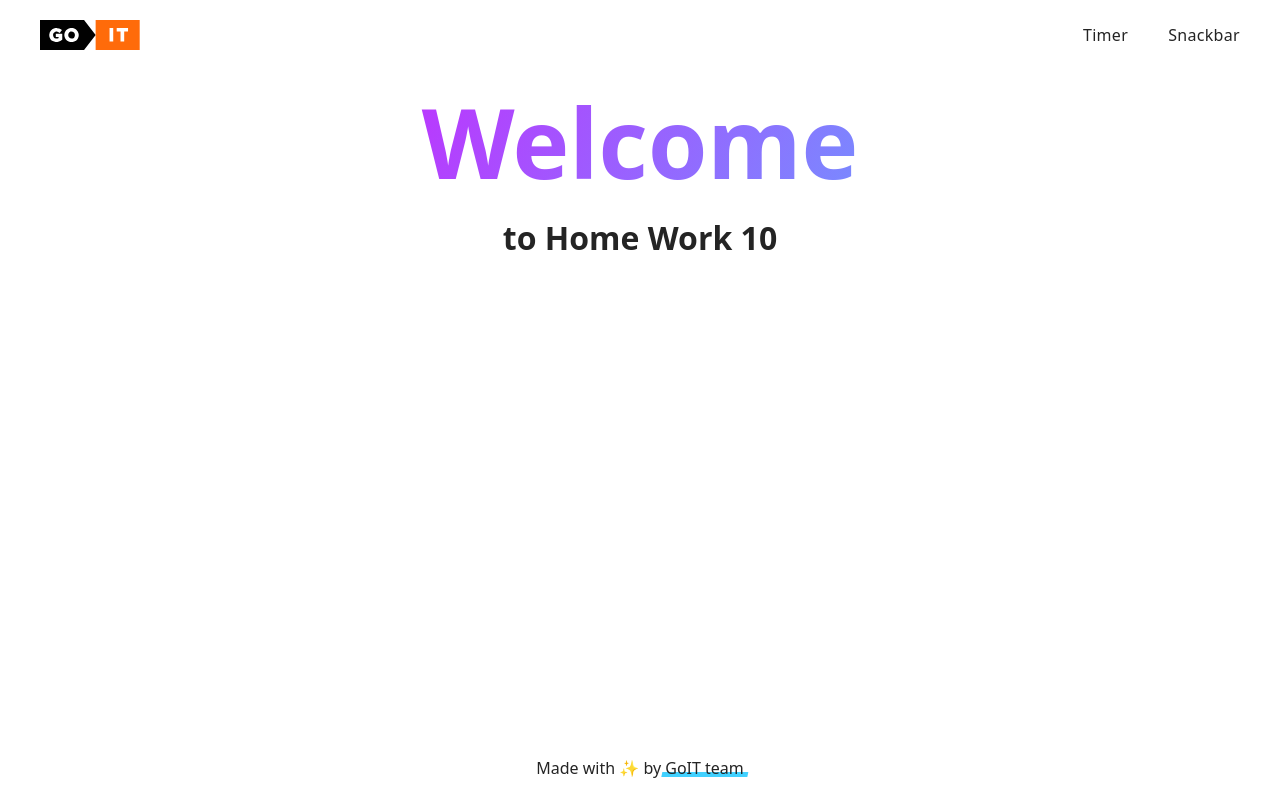
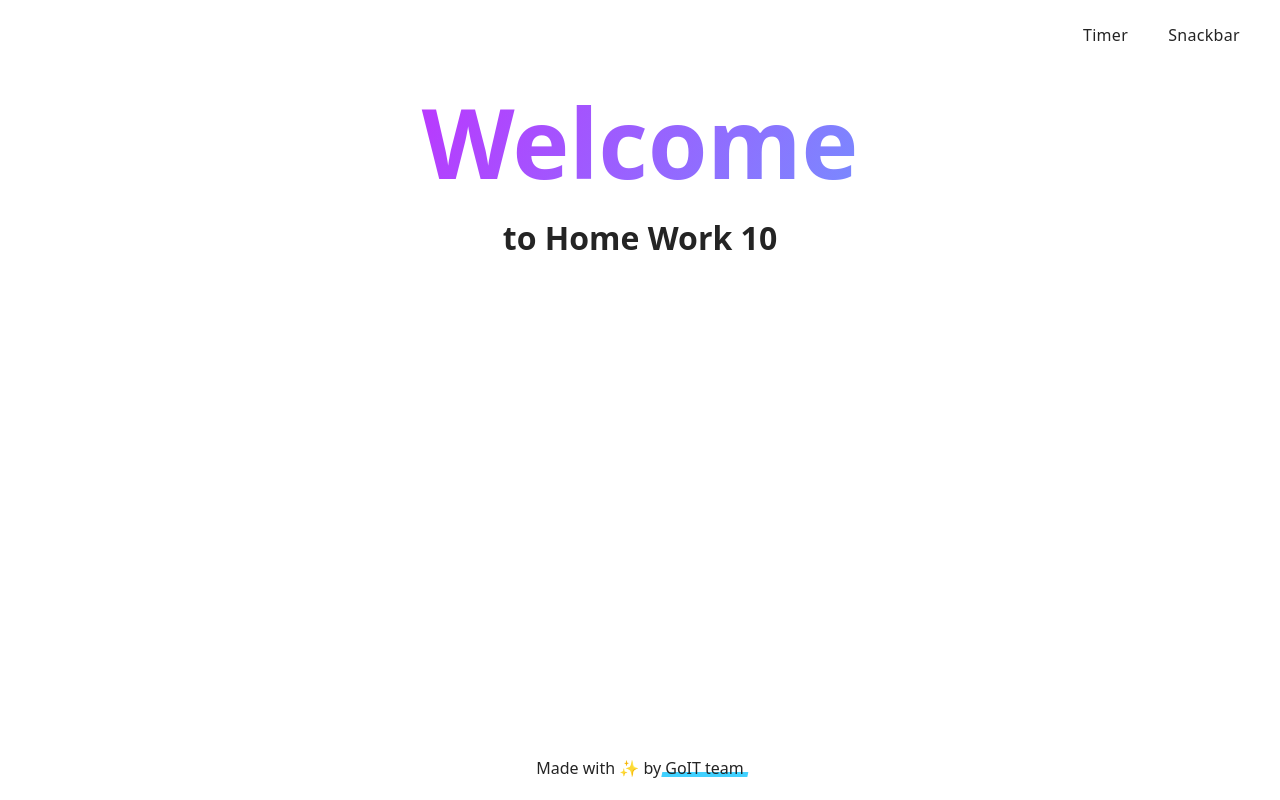
Before and after one commit to KonTim25/goit-js-hw-10, a plain HTML site: page index.html in a window 1280 px wide. Drawn offline with Linux system fonts and the light colour scheme.

Commit message:
Deploying to gh-pages from @ KonTim25/goit-js-hw-10@481a23d8a4993e60b6bdc50de0bd4a8159cab8fd 🚀

```diff
--- a/index.html
+++ b/index.html
@@ -13,7 +13,7 @@
         <nav class="nav">
           <a class="nav-logo" href="./index.html" aria-label="Site logo">
             <svg class="nav-logo-icon" width="100" height="30">
-          <use href="/goit-js-hw-10/assets/sprite-E8vg0sBb.svg#logo"></use>
+              <use href="{=$icon-path}"></use>
             </svg>
           </a>
           <ul class="nav-list">
@@ -27,7 +27,6 @@
         </nav>
       </div>
     </header>
-
 
     <main>
       <h1 class="main-title">
```
Lines whose indentation alone changed are shown as unchanged.
